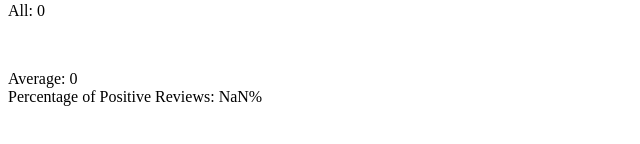
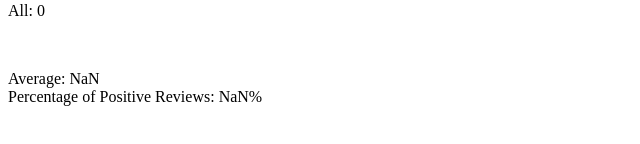
Before and after one commit to malcolmberry96/full-stack-2022, a React (Create React App) app in the folder part1/: page / in a window 1280 px wide. Shown: the part 220-364 px from the top of the page, without its empty margins (0-640 px from the left). Built offline with nearby package versions, Linux system fonts and the light colour scheme.

Commit message:
Corrected Average Formula

```diff
--- a/part1/src/App.js
+++ b/part1/src/App.js
@@ -27,7 +27,7 @@ const App = () => {
 
   const handleBadReview = () => {
     setAll(allReviews.concat('B'))
-    setBad(bad - 1)
+    setBad(bad + 1)
   }
 
   return (
@@ -49,7 +49,7 @@ const App = () => {
      </p>
      <br></br>
      <p>
-     Average: {(good + bad + neutral)/3}
+     Average: {(good + (bad * -1) + (neutral * 0))/(good + bad + neutral)}
      <br></br>
      Percentage of Positive Reviews: {(good/(good + bad + neutral)) * 100}%
      </p>
```
